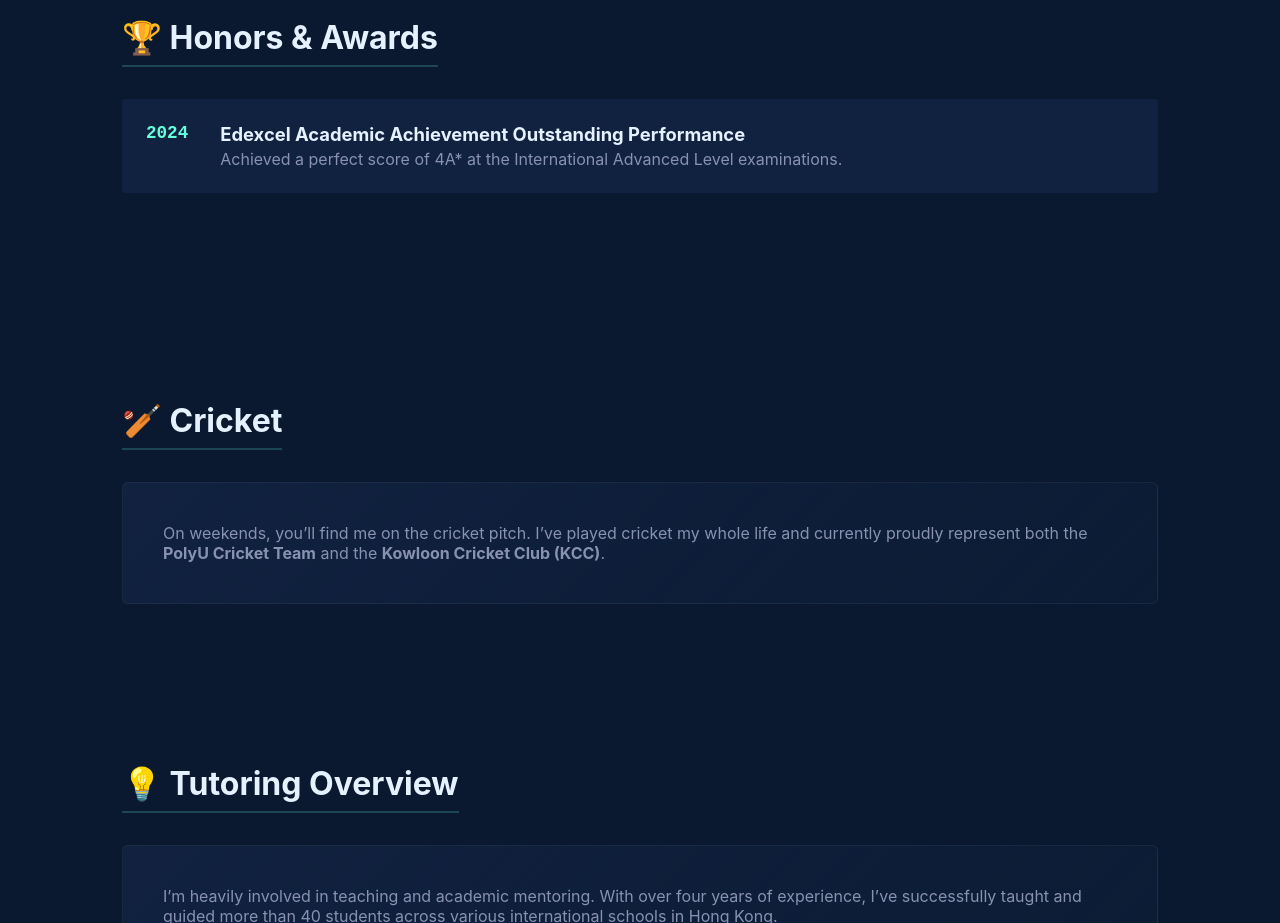
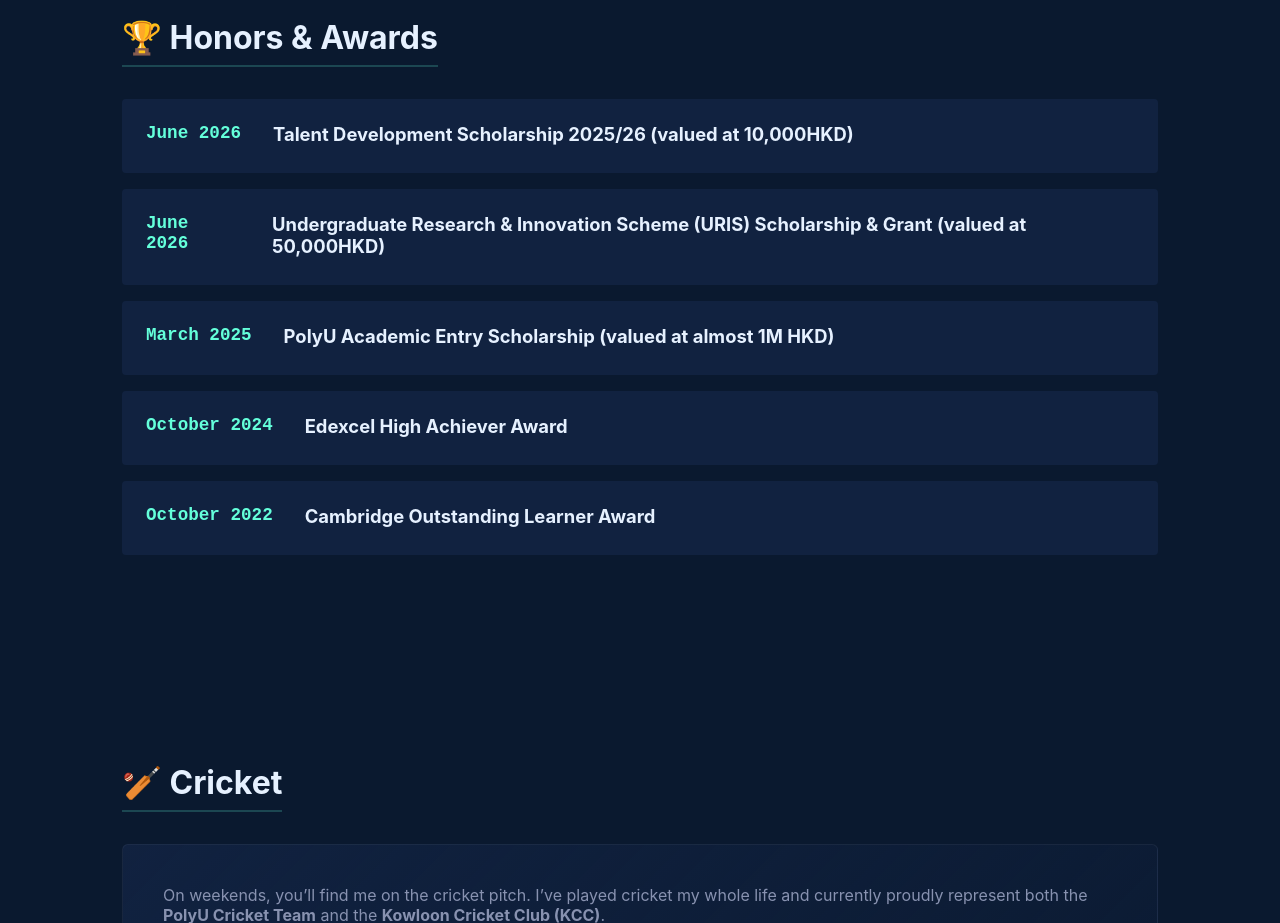
Before and after one commit to amanyoosuf/amanyoosuf.github.io, a React (Create React App) app: page / in a window 1280 px wide. Shown: the part 4240-5163 px from the top of the page. Built offline with nearby package versions, Linux system fonts and the light colour scheme.

Commit message:
Update Home.js

```diff
--- a/src/components/Home.js
+++ b/src/components/Home.js
@@ -153,17 +153,45 @@
             </section>
 
             {/* 6. HONORS & AWARDS SECTION */}
-            <section id='awards' className='recognition-section_container'>
+              <section id='awards' className='recognition-section_container'>
                 <div className='content-wrapper'>
                     <h2>🏆 Honors & Awards</h2>
 
                     <div className='award-item-row'>
-                        <span className='award-year'>2024</span>
+                        <span className='award-year'>June 2026</span>
                         <div className='award-text-content'>
-                            <h3>Edexcel Academic Achievement Outstanding Performance</h3>
-                            <p>Achieved a perfect score of 4A* at the International Advanced Level examinations.</p>
+                            <h3>Talent Development Scholarship 2025/26 (valued at 10,000HKD)</h3>
                         </div>
                     </div>
+
+                  <div className='award-item-row'>
+                        <span className='award-year'>June 2026</span>
+                        <div className='award-text-content'>
+                            <h3>Undergraduate Research & Innovation Scheme (URIS) Scholarship & Grant (valued at 50,000HKD)</h3>
+                        </div>
+                    </div>
+
+                  <div className='award-item-row'>
+                        <span className='award-year'>March 2025</span>
+                        <div className='award-text-content'>
+                            <h3>PolyU Academic Entry Scholarship (valued at almost 1M HKD)</h3>
+                        </div>
+                    </div>
+
+                    <div className='award-item-row'>
+                        <span className='award-year'>October 2024</span>
+                        <div className='award-text-content'>
+                            <h3>Edexcel High Achiever Award</h3>
+                        </div>
+                    </div>
+
+                  <div className='award-item-row'>
+                        <span className='award-year'>October 2022</span>
+                        <div className='award-text-content'>
+                            <h3>Cambridge Outstanding Learner Award</h3>
+                        </div>
+                    </div>
+
                     <div className='placeholder-zone'>
                         {/* Future honors layout placeholder */}
                     </div>
```
